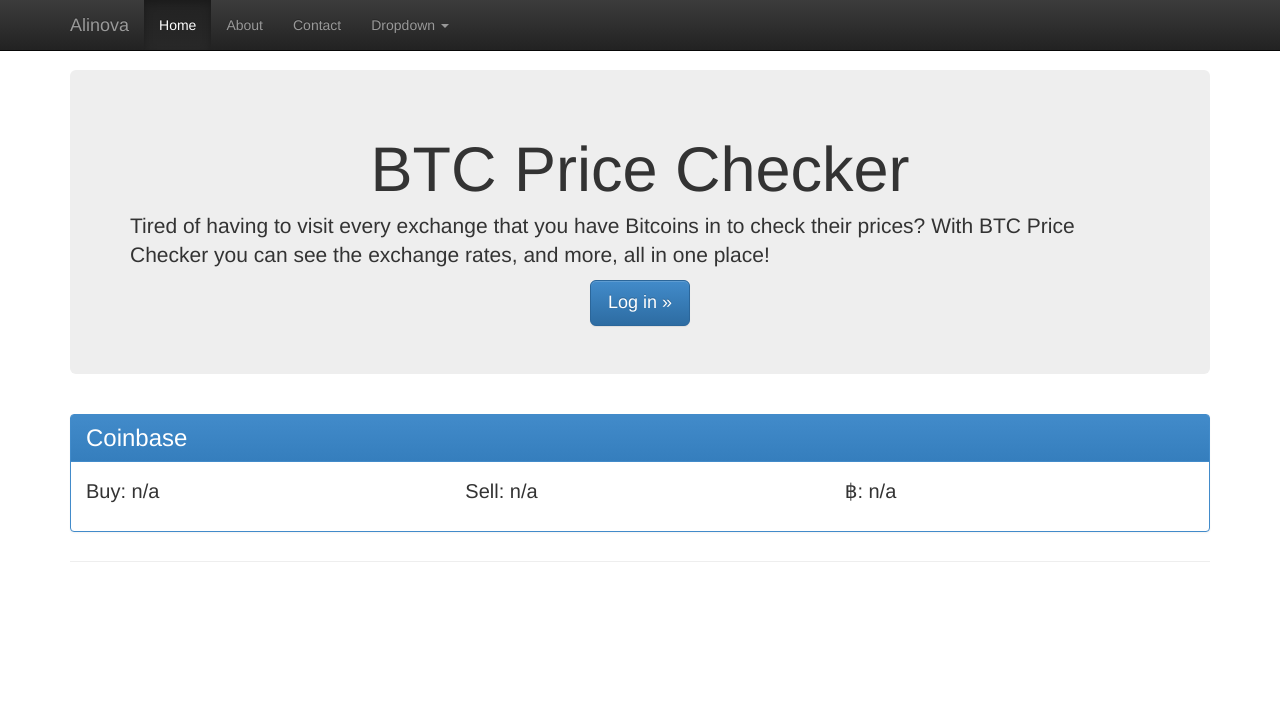
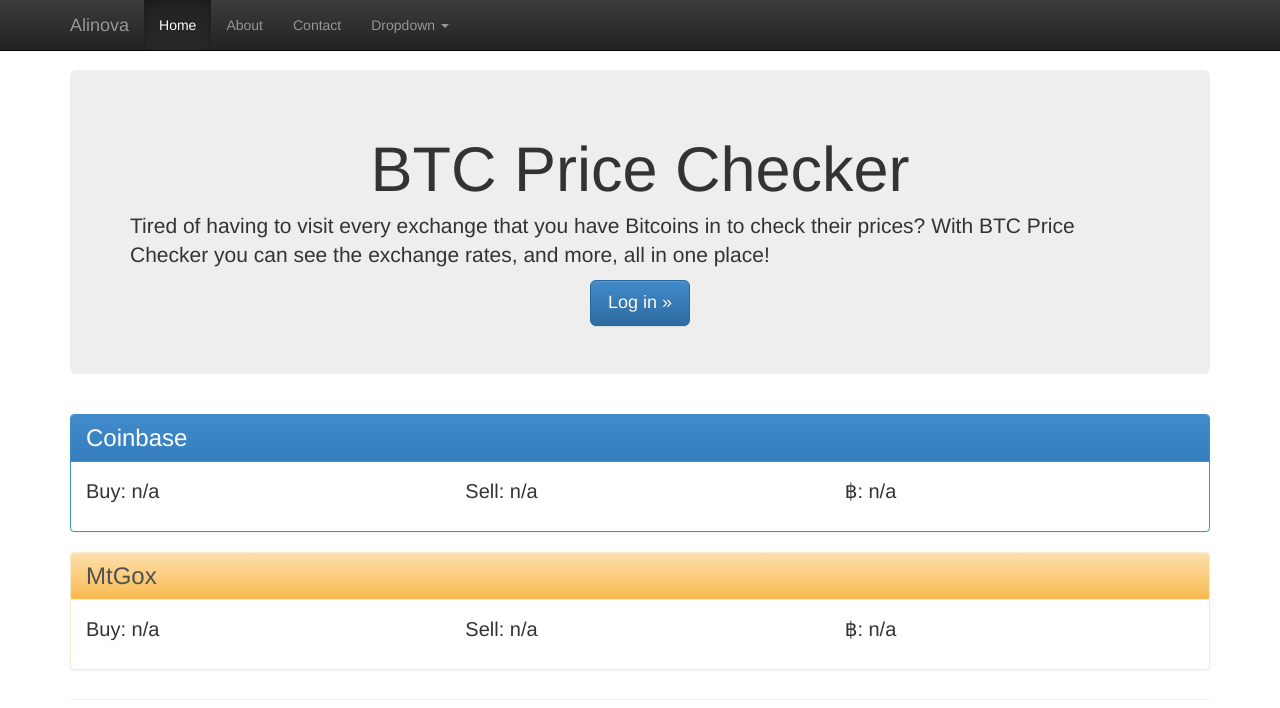
Before and after one commit to juanvallejo/bitcoin-price-app, a website: page index.html in a window 1280 px wide. Drawn offline with nearby package versions, Linux system fonts and the light colour scheme.

Commit message:
Added MtGox

```diff
--- a/index.html
+++ b/index.html
@@ -27,8 +27,8 @@
       <script src="https://oss.maxcdn.com/libs/html5shiv/3.7.0/html5shiv.js"></script>
       <script src="https://oss.maxcdn.com/libs/respond.js/1.3.0/respond.min.js"></script>
       <![endif]-->
-  <script src="static/apis.js"></script>
-  <script src="static/script.js"></script>
+      <script src="static/apis.js"></script>
+      <script src="static/script.js"></script>
   </head>
 
   <body>
@@ -83,7 +83,7 @@
   				<div class="panel-body">
   					<div class="row">
   						<div class="col-sm-4">
-  						<p id="panels"><span>Buy: </span><span class="c" id="buy-price">n/a</span></p>
+  							<p id="panels"><span>Buy: </span><span class="c" id="buy-price">n/a</span></p>
   						</div>
   						<div class="col-sm-4">
   							<p id="panels"> <span>Sell: </span><span class="c" id="sell-price">n/a</span></p>
@@ -95,6 +95,27 @@
 
   				</div>
   			</div>
+
+  			<div class="panel panel-warning">
+  				<div class="panel-heading">
+  					<h3 class="panel-title">MtGox</h3>
+  				</div>
+  				<div class="panel-body">
+  					<div class="row">
+  						<div class="col-sm-4">
+  							<p id="panels"><span>Buy: </span><span class="c" id="buy-price">n/a</span></p>
+  						</div>
+  						<div class="col-sm-4">
+  							<p id="panels"> <span>Sell: </span><span class="c" id="sell-price">n/a</span></p>
+  						</div>
+  						<div class="col-sm-4">
+  							<p id="panels">&#3647: <span id="bit-price">n/a</span></p>
+  						</div>
+  					</div>
+
+  				</div>
+  			</div>
+
   		</divs>
   	</div>
 
--- a/static/css/theme.css
+++ b/static/css/theme.css
@@ -20,3 +20,16 @@
 p#panels{
 	font-size: 2rem;
 }
+
+.panel-warning > .panel-heading {
+  color: #4f5051;
+  background-color: #ffffff;
+  border-color: #faebcc;
+}
+
+.panel-warning > .panel-heading {
+  background-image: -webkit-linear-gradient(top, #fcdfae 0%, #f9ba4f 100%);
+  background-image: linear-gradient(to bottom, #fcdfae 0%, #f9ba4f 100%);
+  background-repeat: repeat-x;
+  filter: progid:DXImageTransform.Microsoft.gradient(startColorstr='#fffcf8e3', endColorstr='#fffaf2cc', GradientType=0);
+}
```
